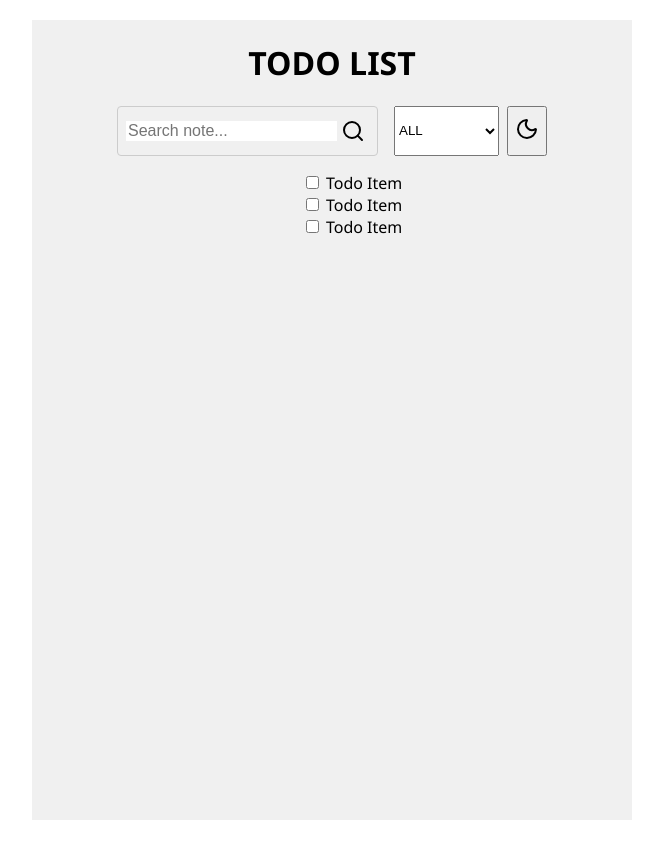
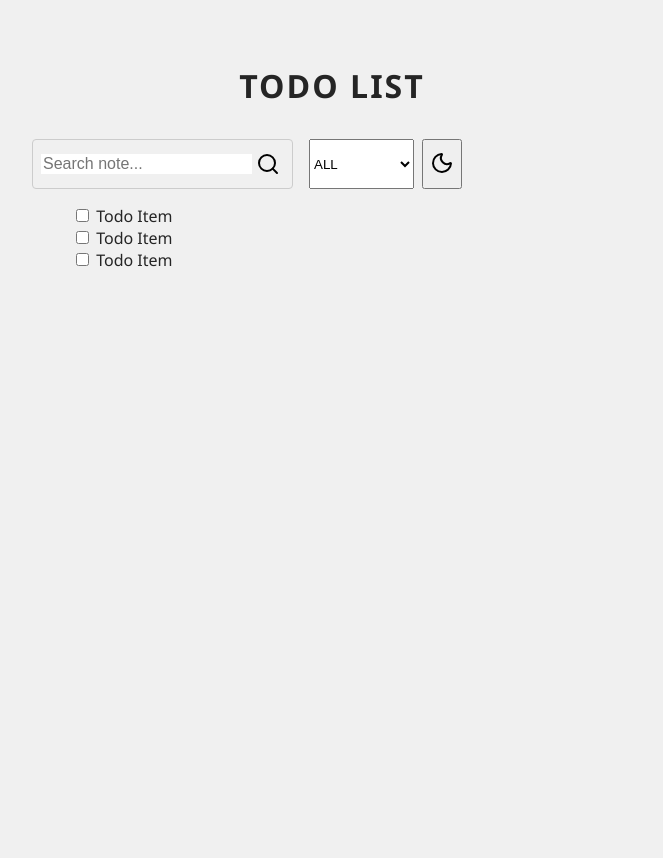
Before and after one commit to mmt20/svelte-todo-app, a SvelteKit app: page / in a window 1280 px wide. Shown: the top 858 px of the page, without its empty margins (308-971 px from the left). Built offline with nearby package versions, Linux system fonts and the light colour scheme.

Commit message:
Add global styles and layout structure for the TODO app

```diff
--- /dev/null
+++ b/src/app.scss
@@ -0,0 +1,17 @@
+:root {
+  --bg: #f0f0f0;
+  --surface: #ffffff;
+  --text: #252525;
+  --muted: #6b6b6b;
+  --border: #e0e0e0;
+  --accent: #6c63ff;
+}
+
+.dark {
+  --bg: #1e1e1e;
+  --surface: #252525;
+  --text: #f0f0f0;
+  --muted: #b5b5b5;
+  --border: #3a3a3a;
+  --accent: #8f88ff;
+}
--- a/src/routes/+layout.svelte
+++ b/src/routes/+layout.svelte
@@ -1,11 +1,11 @@
 <script lang="ts">
-	import favicon from '$lib/assets/favicon.svg';
-
-	let { children } = $props();
+  import favicon from "$lib/assets/favicon.svg";
+  import "../app.scss";
+  let { children } = $props();
 </script>
 
 <svelte:head>
-	<link rel="icon" href={favicon} />
+  <link rel="icon" href={favicon} />
 </svelte:head>
 
 {@render children()}
--- a/src/routes/+page.svelte
+++ b/src/routes/+page.svelte
@@ -5,6 +5,7 @@
   import TodoList from "$lib/components/TodoList.svelte";
 </script>
 
+<div class="app">
   <main class="container">
     <header class="header">
       <h1>TODO LIST</h1>
@@ -17,33 +18,47 @@
 
     <section class="todo-list">
       <TodoList />
+    </section>
     <AddButton />
-  </section>
   </main>
+</div>
 
 <style lang="scss">
   :global(body) {
     box-sizing: border-box;
     margin: 0;
-    padding: 20px 0;
     font-family: "Segoe UI", Roboto, sans-serif;
+    background: var(--bg);
+    color: var(--text);
   }
+
+  .app {
+    background-color: var(--bg);
+    padding: 32px 16px;
+    min-height: 100vh;
+  }
+
   .container {
     display: flex;
     flex-direction: column;
-    align-items: center;
-    height: 100vh;
-    background-color: #f0f0f0;
     max-width: 600px;
     margin: 0 auto;
     width: 100%;
-    &.dark {
-      background: #1e1e1e;
-      color: #e8eef5;
   }
+
+  .header {
+    padding: 32px;
+    text-align: center;
+
+    h1 {
+      margin: 0;
+      letter-spacing: 2px;
+      color: var(--text);
+    }
+  }
+
   .controls {
     display: flex;
     gap: 16px;
   }
-  }
 </style>
```
Lines whose indentation alone changed are shown as unchanged.
